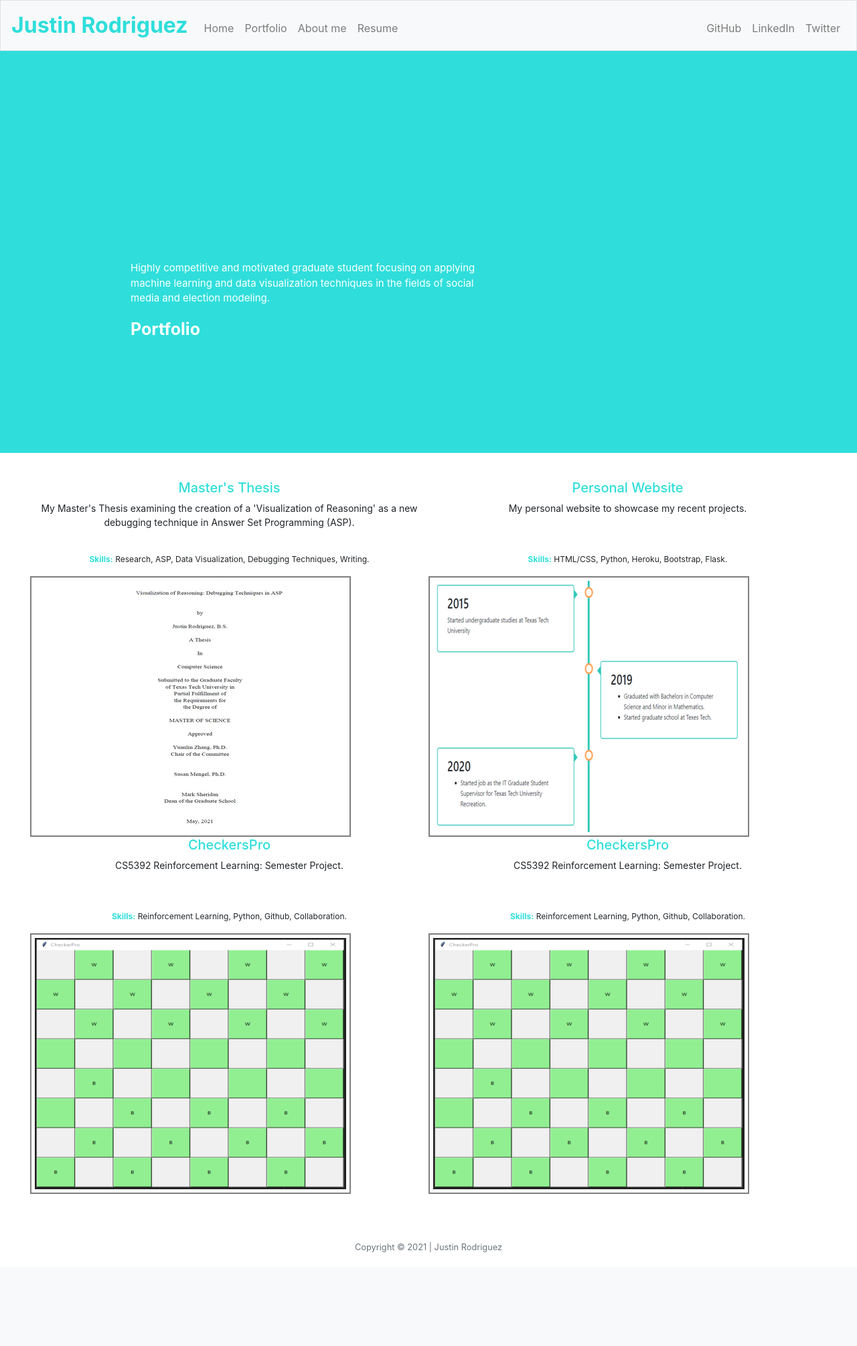
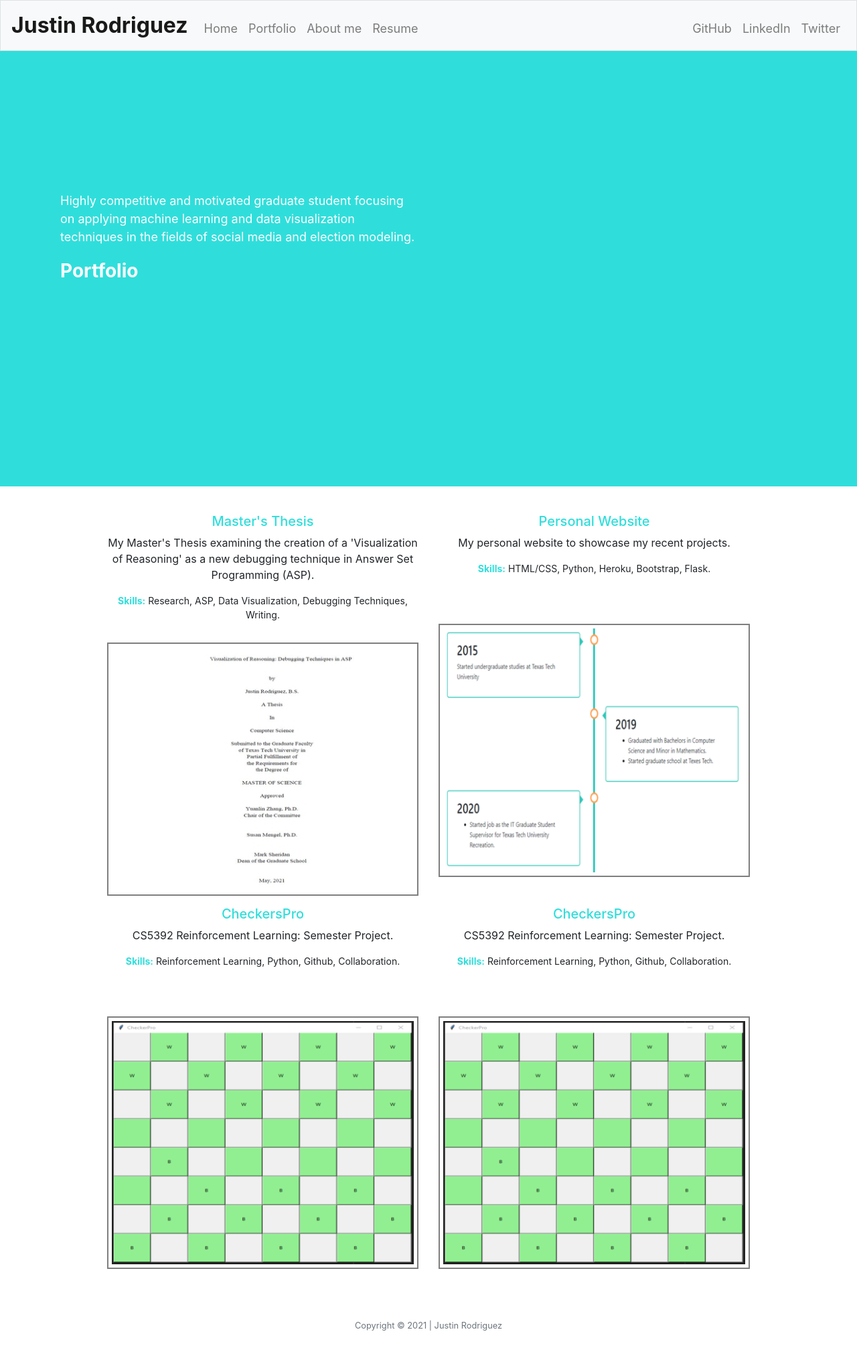
Before and after one commit to just331/personal-website, a Flask app: page /portfolio in a window 1280 px wide. Shown: the whole page at 67% size. Before the commit the page ends 1869 px from the top, so only its background shows below. Run offline with Flask 2, Linux system fonts and the light colour scheme; some libraries are stand-ins or nearby versions.

Commit message:
Updating Portfolio section

```diff
--- a/static/styles.css
+++ b/static/styles.css
@@ -5,41 +5,53 @@
     font-weight: bold;
 }
 
-#index-navbarbrand
+#navbar-color, #name-color
 {
-    color: #2CD4A7;
+    color: #FFF;
 }
 
-#portfolio-navbarbrand
+#navbar-color:hover
 {
-    color: #2FDEDB;
+    text-decoration: none;
+    color: #000;
 }
 
-#about-navbarbrand
-{
-    color: #33C6B8;
-}
-
-#index-nav-link:hover
+.index-navbar-custom
 {
     background-color: #2CD4A7;
 }
 
-#portfolio-nav-link:hover
+.portfolio-navbar-custom
 {
     background-color: #2FDEDB;
 }
 
-#about-nav-link:hover
+.about-navbar-custom
 {
     background-color: #33C6B8;
 }
 
+.navbar-toggler
+{
+    background-color: #FFF;
+}
+
+#btn-lang
+{
+    border: 2px solid;
+    border-color: #FFF;
+    color: #FFF;
+    font-weight: bold;
+}
+
 .title-color
 {
+    padding: 210px 0 80px;
     position: relative;
     z-index: 1;
     display: block;
+    height: 650px;
+    position: relative;
 }
 
 #index-title
@@ -59,43 +71,13 @@
 
 .container
 {
-    min-height:100%;
-    min-width:100%;
+    width:100%;
 }
 
-/* This is for debugging purposes to see the size of divs
+/*This is for debugging purposes to see the size of divs
 *{
- outline: 1px solid red;
-}
-*/
-
-.title-color
-{
-    height: 600px;
-    position: relative;
-}
-
-.title-container
-{
-    padding-left: 180px;
-    position: absolute;
-    bottom: 150px;
-    width: 100%;
-}
-
-@media (max-width: 480px) {
-    .title-container {
-      padding: 0 20px 0 20px;
-      margin:0;
-    }
-}
-
-@media (max-width: 780px) {
-    .title-container {
-      padding: 0 40px 0 40px;
-      margin:0;
-    }
-}
+    outline: 1px solid red;
+}*/
 
 .title-text
 {
@@ -103,6 +85,11 @@
     font-size: 25px;
     font-weight: bold;
     margin: 0;
+}
+
+.additional-margin
+{
+    padding-left: 90px;
 }
 
 .title-description
@@ -113,14 +100,14 @@
 
 .home-content
 {
-    margin: 40px 0 70px 0;
+    margin: 40px 0 60px 0;
 }
 
 .index-header
 {
     color: #2CD4A7;
     font-weight: bold;
-    margin-bottom: 40px;
+    margin-bottom: 20px;
     padding: 10px;
 }
 
@@ -139,26 +126,29 @@
     text-decoration: none;
 }
 
-.index-link:hover
+.index-img
 {
-    text-decoration: none;
-    color: #2CD4A7;
+    min-height: 60px;
 }
 
-.index-img
+.image
 {
-    padding-bottom: 5px;
-    min-height: 51px;
+    padding: 15px;
 }
 
 .index-bottom
 {
-    margin-top: 30px;
+    margin-bottom: 30px;
 }
 
 .portfolio-row
 {
-    margin: 30px 30px 30px 30px;
+    margin: 30px 0 30px 0;
+}
+
+.portfolio-text
+{
+    min-height: 150px;
 }
 
 .title-link
@@ -180,12 +170,16 @@
 .project-des
 {
     font-size: 14px;
-    min-height: 62px;
 }
 
 .skills
 {
     font-size: 12px;
+}
+
+.button-row
+{
+    margin-bottom: 80px;
 }
 
 .bold
@@ -219,6 +213,75 @@
     background-color: rgba(47,222,219,0.5);
     color: #000000;
 }
+
+@media (max-width: 576px) {
+    .title-color{
+        padding: 140px 0 80px;
+        height: 550px;
+    }
+}
+
+@media (max-width: 768px) {
+    .title-color
+    {
+        padding: 150px 0 80px;
+    }
+    .portfolio-row
+    {
+        margin: 0px 10px 0px 10px;
+    }
+    .button-row
+    {
+        margin-bottom: 40px;
+    }
+    .index-bottom
+    {
+        margin-bottom: 60px;
+    }
+    .index-header
+    {
+        margin-bottom: 10px;
+    }
+    .index-img
+    {
+        min-height: 40px;
+    }
+}
+
+@media (max-width: 992px) {
+    .additional-margin
+    {
+        padding-left: 15px;
+    }
+}
+
+@media (min-width: 1200px) {
+    .navbar-collapse
+    {
+        font-size: 18px;
+    }
+    .title-text
+    {
+        font-size: 28px;
+    }
+    .title-description
+    {
+        font-size: 18px;
+    }
+    .project-des
+    {
+        font-size: 16px;
+    }
+    .skills
+    {
+        font-size: 14px;
+    }
+    .portfolio-row
+    {
+        margin: 30px 60px 30px 60px;
+    }
+}
+
 
 .about-header
 {
@@ -401,6 +464,7 @@
 .skill-cat
 {
     margin-top: 20px;
+    min-height: 50px;
 }
 
 .skill-bar
```
Also changed, not shown: templates/index.html (+1 -9 lines).
